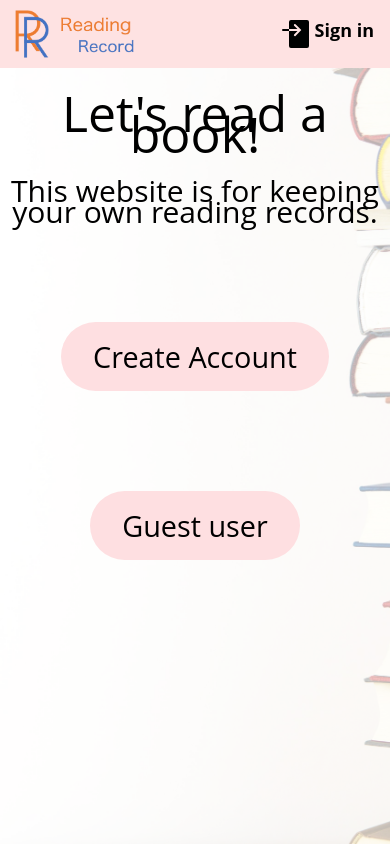
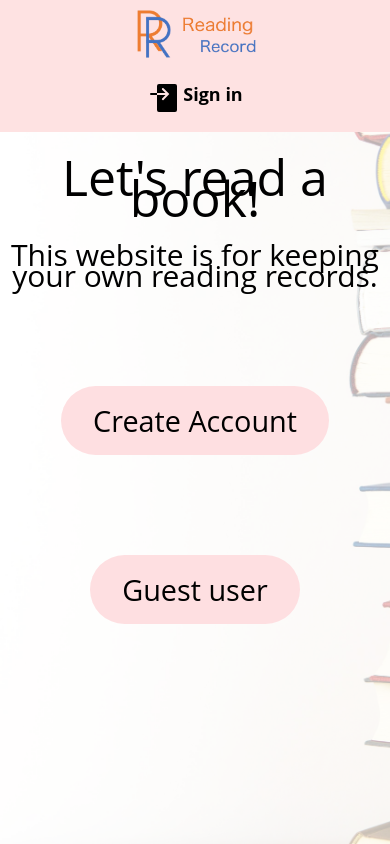
Before and after one commit to tomoish/reading-record-nextjs, a Next.js app in the folder frontend/: page / in a window 390 px wide. Built offline with nearby package versions, Linux system fonts and the light colour scheme; no server answers.

Commit message:
Use tailwindcss in Header

```diff
--- a/frontend/components/layout/Header.tsx
+++ b/frontend/components/layout/Header.tsx
@@ -7,15 +7,15 @@ const Header = () => {
   const { loading, user } = useContext(AuthContext);
 
   return (
-    <div className="header">
-      <nav className="header-nav container">
-        <div>
+    <div className="p-2 bg-red-100">
+      <div className="container flex mx-auto justify-between flex-col md:flex-row items-center">
+        <div className="mb-3 md:mb-0">
           <Image src="/images/logo.png" alt="HOME" width="131" height="52" priority/>
         </div>
 
         {user ? (
           <div>
-            <Link href="/home" className="sign-in flex text-lg font-bold ">
+            <Link href="/home" className="flex rounded-full p-2 hover:bg-red-300 hover:text-white">
               <svg
                 xmlns="http://www.w3.org/2000/svg"
                 width="36"
@@ -27,13 +27,14 @@ const Header = () => {
                   <path d="M20 17.5c0 2.485 0 4.5-8 4.5s-8-2.015-8-4.5S7.582 13 12 13s8 2.015 8 4.5Z" />
                 </g>
               </svg>
-              {`${user.first_name}`}
+              <span className="text-lg font-bold">{`${user.first_name}`}</span>
+
             </Link>
           </div>
         ) : (
           !loading && (
             <div>
-              <Link href="/login" className="sign-in flex text-lg font-bold ">
+              <Link href="/login" className="flex rounded-full p-2 hover:bg-red-300 hover:text-white">
                 <svg
                   xmlns="http://www.w3.org/2000/svg"
                   width="36"
@@ -52,12 +53,12 @@ const Header = () => {
                   />
                   <path fill="none" d="M0 0h36v36H0z" />
                 </svg>
-                Sign in
+                <span className="text-lg font-bold">Sign in</span>
               </Link>
             </div>
           )
         )}
-      </nav>
+      </div>
     </div>
   );
 };
```
